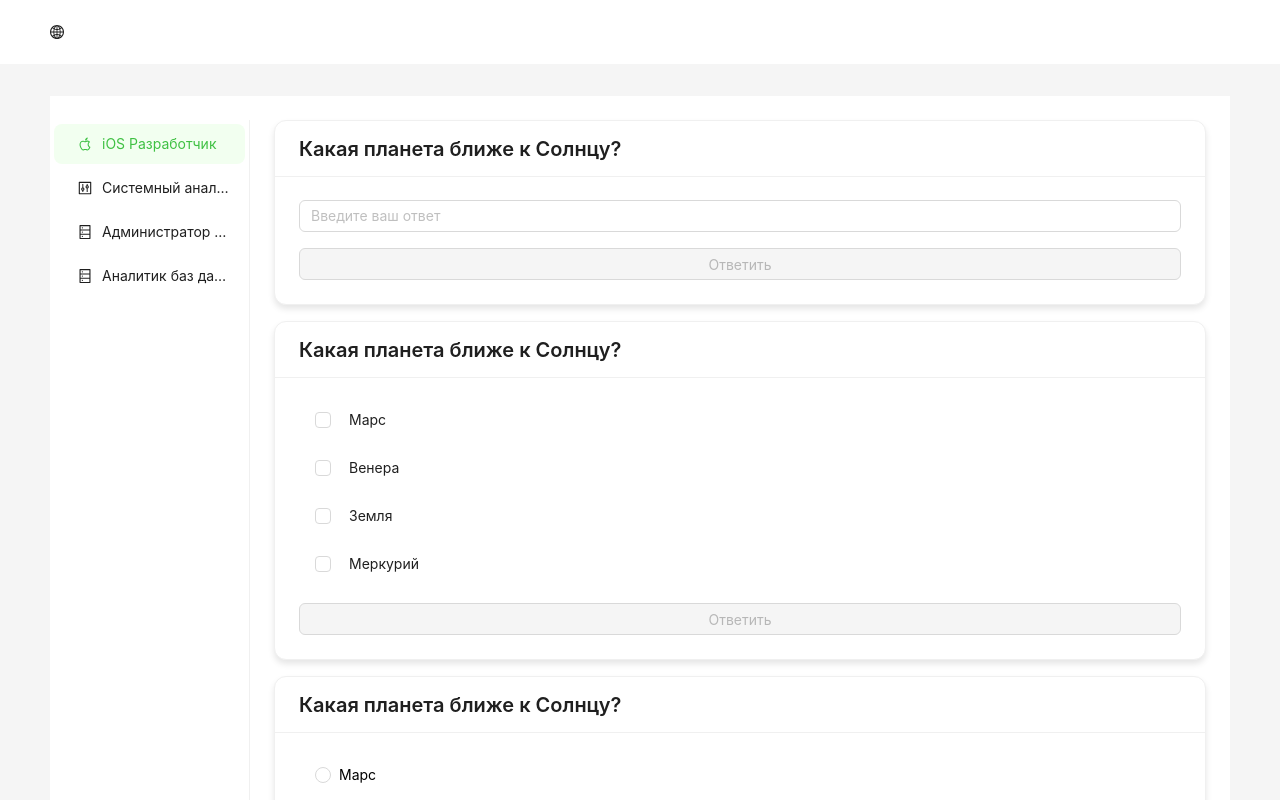
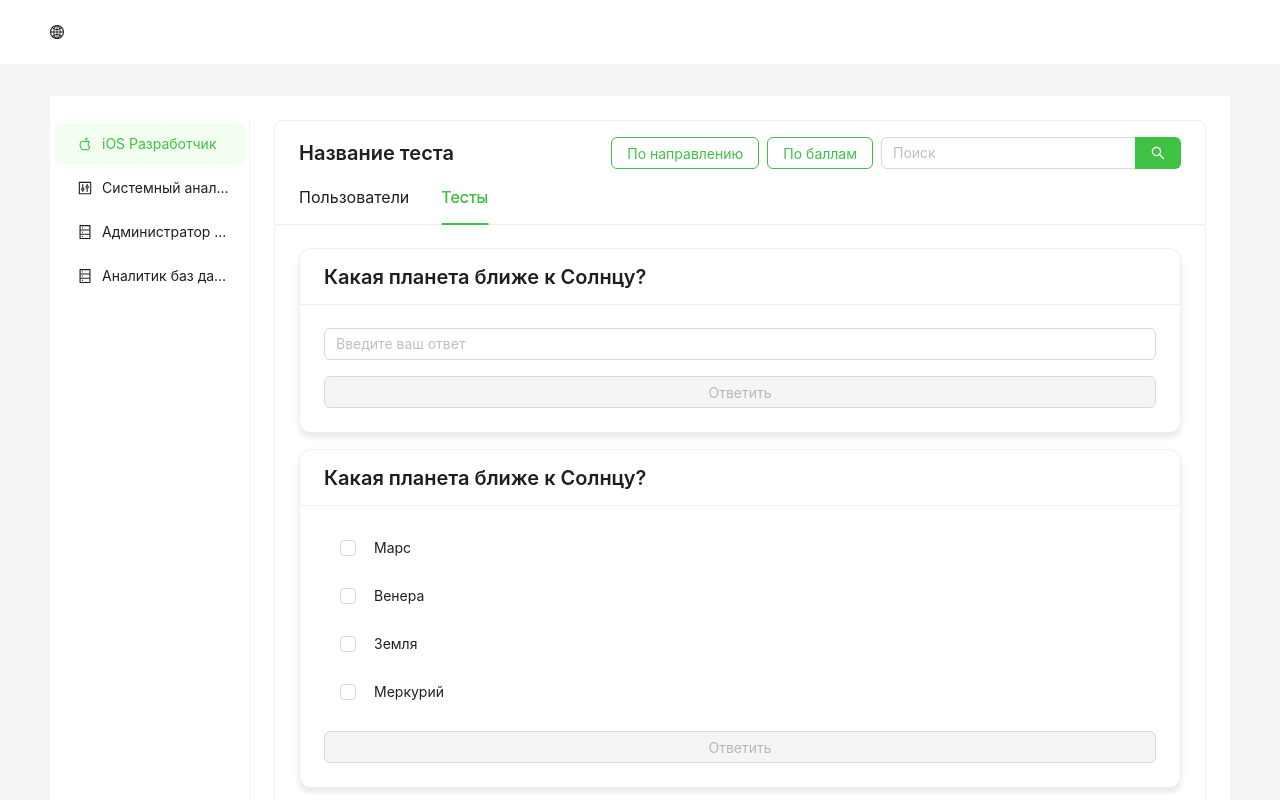
Before and after one commit to S1lveRain/center-invst-hack-front, a React (Create React App) app: page /quiz/1 in a window 1280 px wide. Shown: the top 800 px of the page. Built offline with nearby package versions, Linux system fonts and the light colour scheme.

Commit message:
AdminPanel for Quizes and Users

```diff
--- a/src/pages/VacancyQuiz/VacancyQuiz.module.css
+++ b/src/pages/VacancyQuiz/VacancyQuiz.module.css
@@ -1,6 +1,4 @@
 .select_vacancy_wrapper{
-    display: flex;
-    flex-direction: column;
     align-items: center;
 }
 .select_vacancy_title{
--- a/src/pages/VacancyQuiz/VacancyQuiz.tsx
+++ b/src/pages/VacancyQuiz/VacancyQuiz.tsx
@@ -1,38 +1,140 @@
-import React from 'react';
-import { Card, Col, Row } from "antd";
+import React, { useState } from 'react';
+import { Button, Card, Col, Row, AutoComplete, Input, Space, SelectProps, Typography } from "antd";
 import { Widget } from "../../components/Widget/Widget";
 import { Simulate } from "react-dom/test-utils";
 import styles from './VacancyQuiz.module.css'
-import click = Simulate.click;
-import { quizData, vacancyList } from '../../app/dataExample';
+import { quizData } from '../../app/dataExample';
 import { Link } from 'react-router-dom';
 import OpenQuizQuestion from '../../components/OpenQuizQuestion/OpenQuizQuestion';
 import { MultipleQuizQuestion } from '../../components/MultipleQuizQuestion/MultipleQuizQuestion';
 import QuizQuestion from '../../components/QuizQuestion/QuizQuestion';
+const { Title } = Typography;
 
 
 interface VacancyQuizI {
     /* vacancyList: VacancyT[], */
 }
+const getRandomInt = (max: number, min = 0) => Math.floor(Math.random() * (max - min + 1)) + min;
+
+const searchResult = (query: string) =>
+    new Array(getRandomInt(5))
+        .join('.')
+        .split('.')
+        .map((_, idx) => {
+            const category = `${query}${idx}`;
+            return {
+                value: category,
+                label: (
+                    <div
+                        style={{
+                            display: 'flex',
+                            justifyContent: 'space-between',
+                        }}
+                    >
+                        <span>
+                            Найдено {query} on{' '}
+                            <a
+                                href={`https://s.taobao.com/search?q=${query}`}
+                                target="_blank"
+                                rel="noopener noreferrer"
+                            >
+                                {category}
+                            </a>
+                        </span>
+                        <span>{getRandomInt(200, 100)} results</span>
+                    </div>
+                ),
+            };
+        });
+
 export const VacancyQuiz: React.FC<VacancyQuizI> = () => {
-    return (
-        <div className={styles.select_vacancy_wrapper}>
-            <Col className={styles.quizList}>
+    const [activeTabKey1, setActiveTabKey1] = useState<string>('quizes');
+    const [options, setOptions] = useState<SelectProps<object>['options']>([]);
+
+    const handleSearch = (value: string) => {
+        setOptions(value ? searchResult(value) : []);
+    };
+
+    const onSelect = (value: string) => {
+        console.log('onSelect', value);
+    };
+
+    const onTab1Change = (key: string) => {
+        setActiveTabKey1(key);
+    };
+
+    const tabList = [
+        {
+            key: 'users',
+            tab: 'Пользователи',
+        },
+        {
+            key: 'quizes',
+            tab: 'Тесты'
+        },
+    ];
+
+    const extra = (
+
+        <Space wrap>
+            {
+                activeTabKey1 === 'users'
+                    ?
+                    <></>
+                    :
+                    <>
+                        <Button type='primary' ghost>По направлению</Button>
+                        <Button type='primary' ghost>По баллам</Button>
+                    </>
+            }
+
+
+            <AutoComplete
+                dropdownMatchSelectWidth={252}
+                style={{ width: 300 }}
+                options={options}
+                onSelect={onSelect}
+                onSearch={handleSearch}
+            >
+                <Input.Search size="middle" placeholder="Поиск" enterButton />
+            </AutoComplete>
+        </Space>
+    )
+
+
+    const quizes = <Col className={styles.quizList}>
         {
             quizData.length && quizData.map((quiz, index) => (
                 quiz.type === 'open'
                     ?
-                        <OpenQuizQuestion correctAnswer={quiz.correctAnswer as string} question={quiz.question} onSubmit={()=>{}} />
+                    <OpenQuizQuestion correctAnswer={quiz.correctAnswer as string} question={quiz.question} onSubmit={() => { }} />
                     :
                     quiz.type === 'multiple'
                         ?
-                        <MultipleQuizQuestion correctAnswers={quiz.correctAnswer as string[] } options={quiz.options} question={quiz.question} onSubmit={()=>{}} />
+                        <MultipleQuizQuestion correctAnswers={quiz.correctAnswer as string[]} options={quiz.options} question={quiz.question} onSubmit={() => { }} />
                         :
-                       quiz.type === 'standart' && <QuizQuestion correctAnswer={quiz.correctAnswer as string} options={quiz.options} question={quiz.question} onSubmit={()=>{}}/>
+                        quiz.type === 'standart' && <QuizQuestion correctAnswer={quiz.correctAnswer as string} options={quiz.options} question={quiz.question} onSubmit={() => { }} />
 
             ))
         }
     </Col>
-        </div>
+
+    const contentList: Record<string, React.ReactNode> = {
+        users: <p>Список пользователей</p>,
+        quizes: quizes,
+    };
+
+    return (
+        <Card className={styles.select_vacancy_wrapper}
+            style={{ width: '100%' }}
+            title={<Title level={4} style={{ margin: 0 }}>{`Название теста`}</Title>}
+            tabList={tabList}
+            activeTabKey={activeTabKey1}
+            onTabChange={onTab1Change}
+            extra={extra}
+
+        >
+            {contentList[activeTabKey1]}
+        </Card>
     );
 };
```
Also changed, not shown: 2 other files (tests, documents, lock files or other folders). Lines whose indentation alone changed are shown as unchanged.
